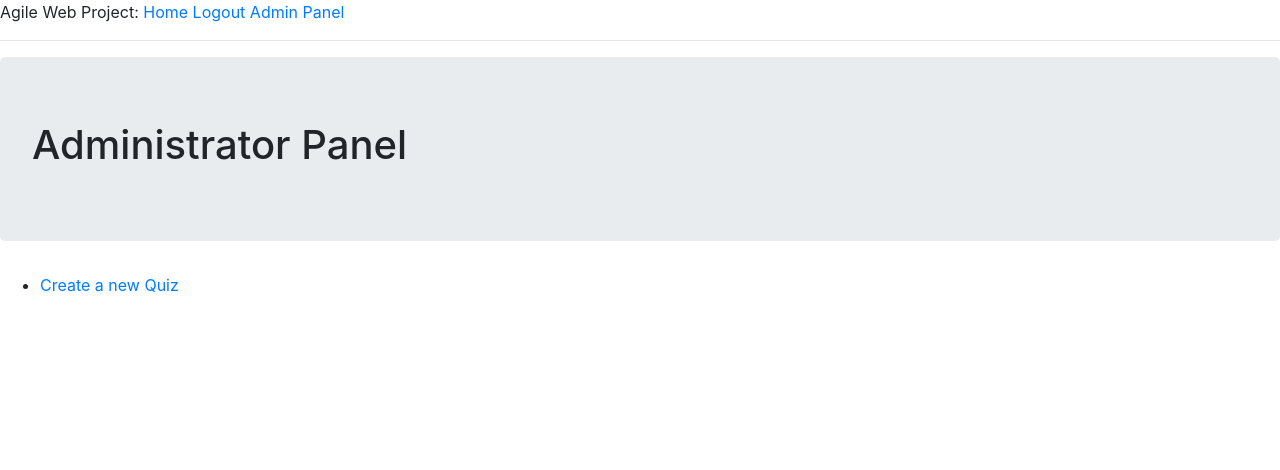
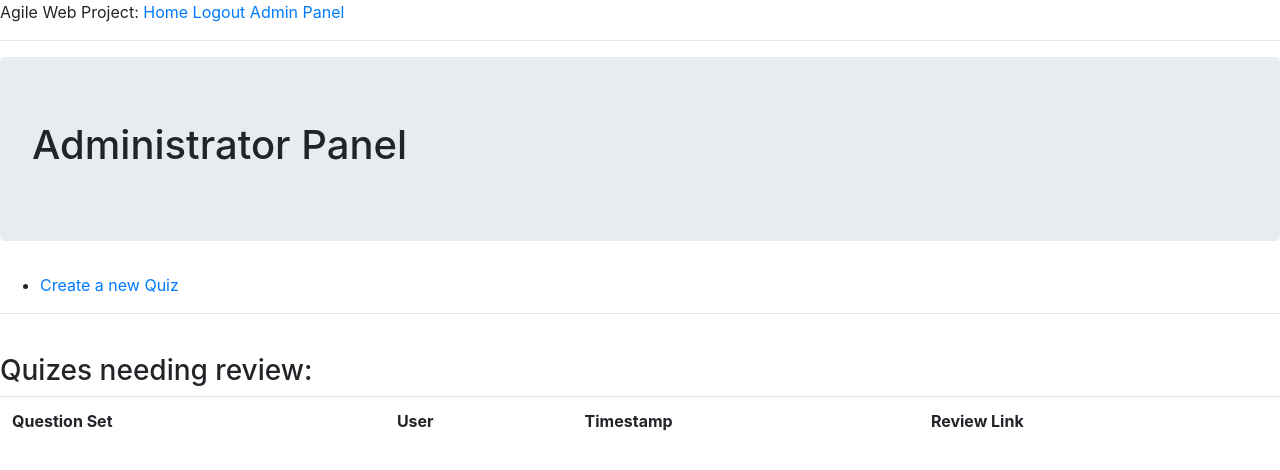
Before and after one commit to systemvaz/AgileWebProject-UWA, a Flask app: page /admin in a window 1280 px wide. Shown: the top 470 px of the page. Run offline with Flask 2, Linux system fonts and the light colour scheme; the visitor is signed in with stand-in values (Sample User, id 1); data comes from the database, SQL or seed files in the repository; both versions use the stored data as it was after the commit; data that the repository does not hold is empty; some libraries are stand-ins or nearby versions.

Commit message:
added quiz review to admin panel

```diff
--- a/app/models.py
+++ b/app/models.py
@@ -54,6 +54,7 @@ class Attempts(db.Model):
     id = db.Column(db.Integer, primary_key=True)
     user_id = db.Column(db.Integer, db.ForeignKey('user.id'))
     qset_id = db.Column(db.Integer, db.ForeignKey('qset.id'))
+    is_needs_review = db.Column(db.Boolean)
     timestamp = db.Column(db.DateTime, index=True, default=datetime.utcnow)
 
 # DB Fact table
--- a/app/routes.py
+++ b/app/routes.py
@@ -100,6 +100,10 @@ def take_quiz():
                 db.session.commit()
             i += 1
 
+            attempt.is_needs_review = review_flag
+            db.session.add(attempt)
+            db.session.commit()
+
     return render_template('render_quiz.html', title='Take this Quiz', quiz=qset, questions=questions, multichoice=multichoice, form=form)
 
 
@@ -113,7 +117,18 @@ def admin():
     if current_user.is_anonymous or current_user.is_admin != True:
         return redirect(url_for('index'))
 
-    return render_template('/admin/index.html', title='Administrator Panel')
+    # Get all quizes needing administrator review
+    review_quizes = Attempts.query.filter_by(is_needs_review=True).all()
+    # Get user and question set info for these
+    review_user = []
+    review_qset = []
+    for r in review_quizes:
+        userquery = User.query.filter_by(id=r.user_id).first()
+        review_user.append(userquery.username)
+        qsetquery = Qset.query.filter_by(id=r.qset_id).first()
+        review_qset.append(qsetquery.title)
+
+    return render_template('/admin/index.html', title='Administrator Panel', review_quizes=review_quizes, review_users=review_user, review_qset=review_qset)
 
 
 # Route to create new QnA set: admin/new_quiz
@@ -179,6 +194,9 @@ def admin_newquiz():
 
         return redirect(url_for('admin'))
 
-        flash(form.questions.data + form.answers.data)
+    return render_template('/admin/newquiz.html', title='Create a new Quiz!', form=form)
 
-    return render_template('/admin/newquiz.html', title='Create a new Quiz!', form=form)
+@app.route('/admin/review_quiz')
+def admin_reviewquiz():
+
+    return render_template('admin/reviewquiz.html', title="Review this Quiz")
--- a/app/templates/admin/index.html
+++ b/app/templates/admin/index.html
@@ -10,4 +10,27 @@
     <li><a href="{{ url_for('admin_newquiz') }}">Create a new Quiz</a></li>
 </ul>
 
+<hr><br>
+<h3>Quizes needing review:</h3>
+<div class="table-responsive">
+    <table class="table">
+        <tr>
+            <th>Question Set</th>
+            <th>User</th>
+            <th>Timestamp</th>
+            <th>Review Link</th>
+        </tr>
+        {% set count = namespace(value=0) %}
+        {% for q in review_quizes %}
+            <tr>
+                <td>{{ review_qset[count.value] }}</td>
+                <td>{{ review_users[count.value] }}</td>
+                <td>{{ q.timestamp }}</td>
+                <td><a href={{ url_for('admin_reviewquiz') }}>Review</a></td>
+            </tr>
+        {% endfor %}
+    </table>
+</div>
+
+
 {% endblock %}
--- /dev/null
+++ b/app/templates/admin/reviewquiz.html
@@ -0,0 +1,5 @@
+{% extends "base.html" %}
+
+{% block content %}
+
+{% endblock %}
```
Also changed, not shown: migrations/versions/320d5df33316_is_need_review_column_to_attempts_table.py (added, +28 -0 lines), database/app.db.
